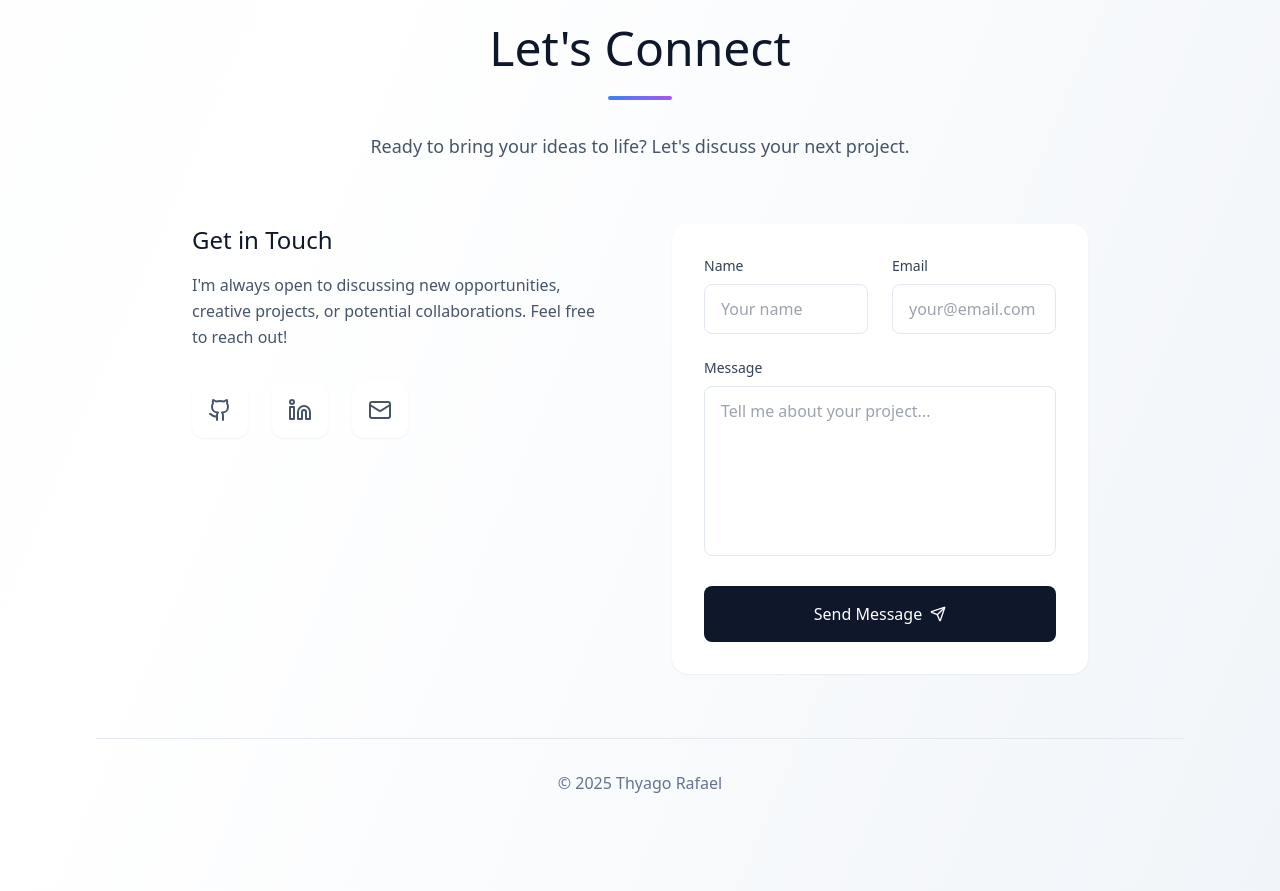
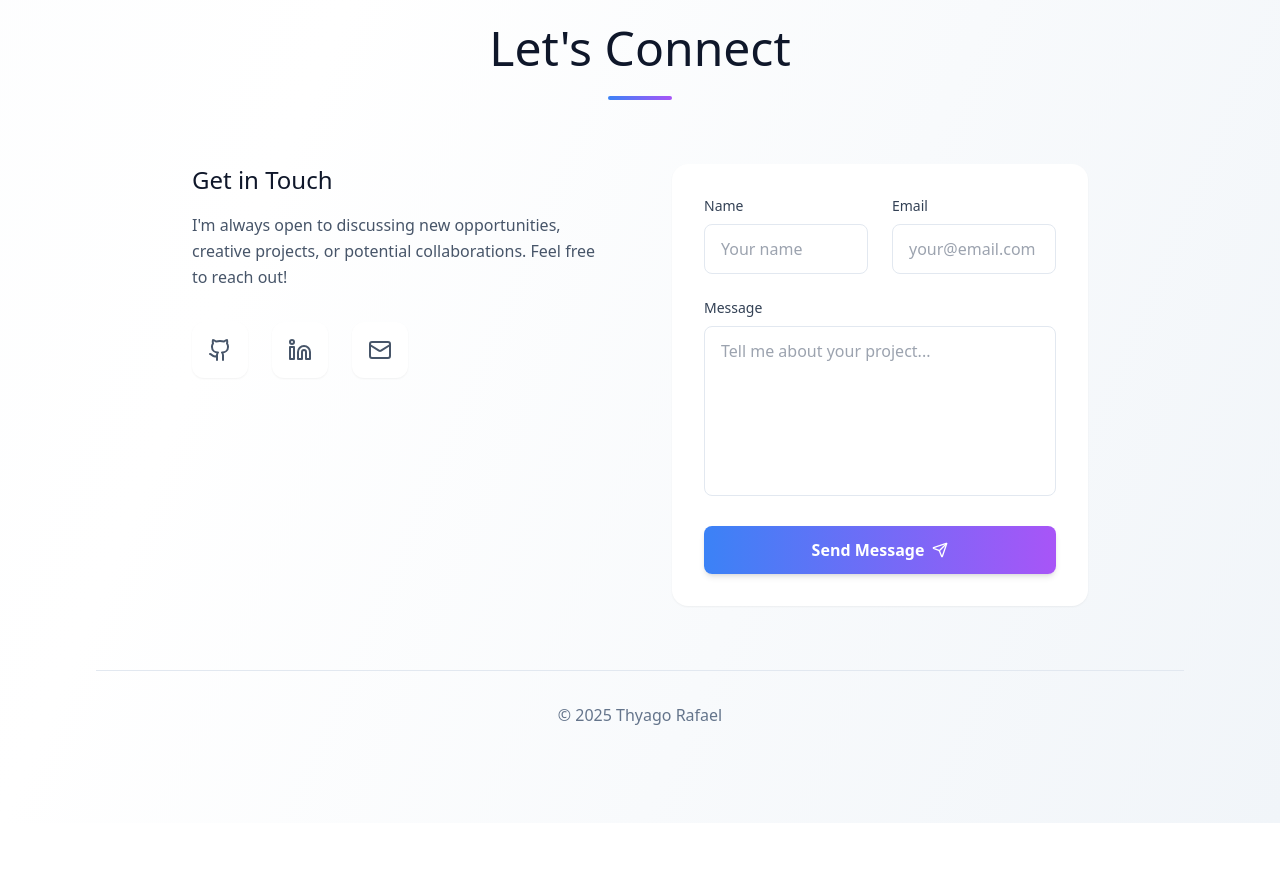
Before and after one commit to thyagorafaell/thyagorafaell.github.io, a React (Vite) app: page / in a window 1280 px wide. Shown: the part 2200-3091 px from the top of the page. After the commit the page ends 3023 px from the top, so only its background shows below. Built offline with nearby package versions, Linux system fonts and the light colour scheme; the HTML template or start-up script is replaced by a standard one.

Commit message:
Add functional contact form

```diff
--- a/package.json
+++ b/package.json
@@ -11,6 +11,7 @@
     "preview": "vite preview"
   },
   "dependencies": {
+    "@formspree/react": "^3.0.0",
     "lucide-react": "^0.462.0",
     "react": "^18.3.1",
     "react-dom": "^18.3.1",
--- a/src/components/Contact.tsx
+++ b/src/components/Contact.tsx
@@ -1,5 +1,6 @@
 
-import { Mail, Github, Linkedin, Send } from 'lucide-react';
+import { Github, Linkedin, Mail } from 'lucide-react';
+import ContactForm from './ContactForm';
 
 const Contact = () => {
     const year = new Date().getFullYear();
@@ -28,9 +29,15 @@ const Contact = () => {
                     Let's Connect
                 </h2>
                 <div className={'w-16 h-1 bg-gradient-to-r from-blue-500 to-purple-500 rounded-full mx-auto mb-8'}></div>
-                <p className={'text-lg text-slate-600 max-w-2xl mx-auto'}>
-                    Ready to bring your ideas to life? Let's discuss your next project.
-                </p>
+            </div>
+            <div className={'max-w-4xl mx-auto'}>
+                { /* if (state.succeeded) {
+                    return (
+                        <div>
+                            <p>Thanks!</p>;<button onClick={reset}>Reset</button>
+                        </div>
+                    );
+                } */ }
             </div>
             <div className={'max-w-4xl mx-auto'}>
                 <div className={'grid lg:grid-cols-2 gap-16'}>
@@ -60,53 +67,10 @@ const Contact = () => {
                         </div>
                     </div>
                     <div className={'bg-white rounded-2xl p-8 shadow-sm'}>
-                        <form className={'space-y-6'}>
-                            <div className={'grid md:grid-cols-2 gap-6'}>
-                                <div>
-                                    <label className={'block text-sm font-medium text-slate-700 mb-2'}>
-                                        Name
-                                    </label>
-                                    <input
-                                        type={'text'}
-                                        className={'w-full px-4 py-3 border border-slate-200 rounded-lg focus:ring-2 focus:ring-blue-500 focus:border-transparent transition-all duration-200'}
-                                        placeholder={'Your name'}
-                                    />
-                                </div>
-                                <div>
-                                    <label className={'block text-sm font-medium text-slate-700 mb-2'}>
-                                        Email
-                                    </label>
-                                    <input
-                                        type={'email'}
-                                        className={'w-full px-4 py-3 border border-slate-200 rounded-lg focus:ring-2 focus:ring-blue-500 focus:border-transparent transition-all duration-200'}
-                                        placeholder={'your@email.com'}
-                                    />
-                                </div>
-                            </div>
-
-                            <div>
-                                <label className={'block text-sm font-medium text-slate-700 mb-2'}>
-                                    Message
-                                </label>
-                                <textarea
-                                    rows={6}
-                                    className={'w-full px-4 py-3 border border-slate-200 rounded-lg focus:ring-2 focus:ring-blue-500 focus:border-transparent transition-all duration-200 resize-none'}
-                                    placeholder={'Tell me about your project...'}
-                                ></textarea>
-                            </div>
-
-                            <button
-                                type={'submit'}
-                                className={'group w-full flex items-center justify-center gap-2 px-8 py-4 bg-slate-900 text-white rounded-lg hover:bg-slate-800 transition-all duration-300 hover:scale-[1.02]'}
-                            >
-                                Send Message
-                                <Send className={'w-4 h-4 group-hover:translate-x-1 transition-transform'} />
-                            </button>
-                        </form>
+                        <ContactForm />
                     </div>
                 </div>
             </div>
-
             <div className={'text-center mt-16 pt-8 border-t border-slate-200'}>
                 <p className={'text-slate-500'}>
                     © {year} Thyago Rafael
--- /dev/null
+++ b/src/components/ContactForm.tsx
@@ -0,0 +1,82 @@
+
+import { useForm, ValidationError } from '@formspree/react';
+import { Send } from 'lucide-react';
+
+const ContactForm = () => {
+    const [formState, handleSubmit, reset] = useForm('xovdovnv');
+
+    if (formState.succeeded) {
+        return (
+            <div className={'text-center'}>
+                <h3 className={'text-2xl font-medium text-slate-900 mb-4'}>Thanks for reaching out!</h3>
+                <p className={'text-slate-600'}>
+                    I will get back to you as soon as possible.
+                </p>
+                <button
+                    onClick={reset}
+                    className={'gap-2 px-6 py-3 bg-gradient-to-r from-blue-500 to-purple-500 text-white font-semibold rounded-lg shadow-md hover:shadow-lg transition-all duration-300 hover:bg-slate-800 hover:scale-[1.02]'}
+                    type={'button'}
+                >
+                    Send Another Message
+                </button>
+            </div>
+        );
+    }
+
+    return (
+        <form className={'space-y-6'} onSubmit={handleSubmit}>
+            <div className={'grid md:grid-cols-2 gap-6'}>
+                <div>
+                    <label className={'block text-sm font-medium text-slate-700 mb-2'} htmlFor={'name'}>
+                        Name
+                    </label>
+                    <input
+                        type={'text'}
+                        className={'w-full px-4 py-3 border border-slate-200 rounded-lg focus:ring-2 focus:ring-blue-500 focus:border-transparent transition-all duration-200'}
+                        placeholder={'Your name'}
+                        name={'name'}
+                        required
+                    />
+                    <ValidationError prefix={'Name'} field={'name'} errors={formState.errors} />
+                </div>
+                <div>
+                    <label className={'block text-sm font-medium text-slate-700 mb-2'} htmlFor={'email'}>
+                        Email
+                    </label>
+                    <input
+                        type={'email'}
+                        className={'w-full px-4 py-3 border border-slate-200 rounded-lg focus:ring-2 focus:ring-blue-500 focus:border-transparent transition-all duration-200'}
+                        placeholder={'your@email.com'}
+                        name={'email'}
+                        required
+                    />
+                    <ValidationError prefix={'Email'} field={'email'} errors={formState.errors} />
+                </div>
+            </div>
+            <div>
+                <label className={'block text-sm font-medium text-slate-700 mb-2'} htmlFor={'message'}>
+                    Message
+                </label>
+                <textarea
+                    rows={6}
+                    className={'w-full px-4 py-3 border border-slate-200 rounded-lg focus:ring-2 focus:ring-blue-500 focus:border-transparent transition-all duration-200 resize-none'}
+                    placeholder={'Tell me about your project...'}
+                    name={'message'}
+                    required
+                ></textarea>
+                <ValidationError prefix={'Message'} field={'message'} errors={formState.errors} />
+            </div>
+            <button
+                type={'submit'}
+                className={'w-full flex items-center justify-center gap-2 px-6 py-3 bg-gradient-to-r from-blue-500 to-purple-500 text-white font-semibold rounded-lg shadow-md hover:shadow-lg transition-all duration-300 disabled:opacity-50 disabled:cursor-not-allowed group hover:bg-slate-800 hover:scale-[1.02]'}
+                disabled={formState.submitting}
+                cursor-not-allowed
+            >
+                Send Message
+                <Send className={'w-4 h-4 group-hover:translate-x-1 transition-transform'} />
+            </button>
+        </form>
+    );
+};
+
+export default ContactForm;
```
Also changed, not shown: 1 other file (tests, documents, lock files or other folders).
